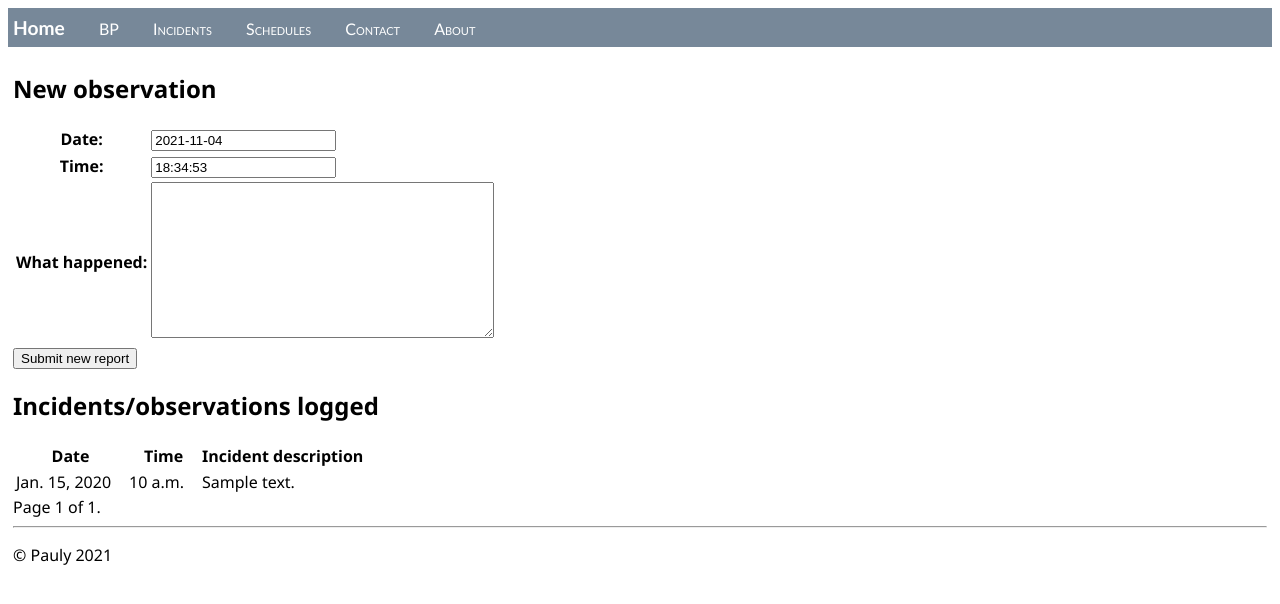
After one commit to PaulMGarrett/dj-nx, a Django app: page /incidents/ in a window 1280 px wide. The commit adds this page. Shown: the top 604 px of the page. Run offline with Django 3.2, Linux system fonts and the light colour scheme; tables that the repository leaves empty hold one stand-in row (values such as "Sample post").

Commit message:
Add pages, models and entry forms for blood pressure and Incidents (notes)

```diff
--- a/daily/forms.py
+++ b/daily/forms.py
@@ -1,8 +1,13 @@
 from django.forms import ModelForm
 
-from daily.models import Incident
+from daily.models import Incident, BloodPressure
 
 class IncidentForm(ModelForm):
     class Meta:
         model = Incident
         fields = ['date0', 'time0', 'description']
+
+class BloodPressureForm(ModelForm):
+    class Meta:
+        model = BloodPressure
+        fields = ['date0', 'time0', 'higher', 'lower', 'heart_rate']
--- a/daily/models.py
+++ b/daily/models.py
@@ -123,8 +123,45 @@ class Incident(models.Model):
         return f"{self.when0}: {self.description[:20]}"
 
     @classmethod
-    def now_data(cls):
+    def initial_data(cls):
         now = datetime.datetime.now()
         return {'date0': now.date(),
                 'time0': now.time(),
                 }
+
+class BloodPressure(models.Model):
+    date0 = models.DateField("date measured")
+    time0 = models.TimeField("time measured")
+    higher = models.IntegerField("systolic/higher")
+    lower = models.IntegerField("diastolic/lower")
+    heart_rate = models.IntegerField("beats per minute (or zero)", null=True)
+
+    @property
+    def date1(self):
+        return self.date0.strftime("%a %d/%m")
+
+    @property
+    def time1(self):
+        return self.time0.strftime("%H:%M")
+
+    @property
+    def when1(self):
+        return self.date1 + ' ' + self.time1
+
+    @property
+    def bp(self):
+        return f"{self.higher}/{self.lower}"
+    @property
+    def rate(self):
+        return f"{self.heart_rate}" if self.heart_rate else ""
+
+    def __str__(self):
+        return f"{self.when1} {self.bp}" + f"({self.heart_rate})" if self.heart_rate else ""
+
+    @classmethod
+    def initial_data(cls):
+        now = datetime.datetime.now()
+        return {'date0': now.date(),
+                'time0': now.time(),
+                'heart_rate': 0,
+                }
--- a/daily/templates/daily/about.html
+++ b/daily/templates/daily/about.html
@@ -3,5 +3,5 @@
 About Us
 {% endblock %}
 {% block content %}
-<p>About page for Django tutorial.</p>
+<p>About page for Nx medication tracker.</p>
 {% endblock %}
--- a/daily/templates/daily/contact.html
+++ b/daily/templates/daily/contact.html
@@ -3,5 +3,5 @@
 Contact Us
 {% endblock %}
 {% block content %}
-<p>Contact us by telepathy.</p>
+<p>Just turn your head and say hello!</p>
 {% endblock %}
--- /dev/null
+++ b/daily/templates/daily/incidents.html
@@ -0,0 +1,52 @@
+{% extends "daily/layout.html" %}
+{% block title %}
+    Incidents
+{% endblock %}
+{% block content %}
+<h2>New observation</h2>
+    <form action="" method="POST">
+        {% csrf_token %}
+        <table>
+            {{ new_incident_form }}
+        </table>
+        <input type="submit" value="Submit new report">
+    </form>
+
+    <h2>Incidents/observations logged</h2>
+    <table class="inc_list">
+        <thead>
+        <tr>
+            <th>Date</th>
+            <th>Time</th>
+            <th>Incident description</th>
+        </tr>
+        </thead>
+        <tbody>
+        {% for inc in page_obj %}
+        <tr>
+            <td>{{ inc.date0 }}</td>
+            <td>{{ inc.time0 }}</td>
+            <td>{{ inc.description }}</td>
+        </tr>
+        {% endfor %}
+        </tbody>
+    </table>
+
+    <div class="pagination">
+        <span class="step-links">
+            {% if page_obj.has_previous %}
+                <a href="?page=1">&laquo; first</a>
+                <a href="?page={{ page_obj.previous_page_number }}">previous</a>
+            {% endif %}
+
+            <span class="current">
+                Page {{ page_obj.number }} of {{ page_obj.paginator.num_pages }}.
+            </span>
+
+            {% if page_obj.has_next %}
+                <a href="?page={{ page_obj.next_page_number }}">next</a>
+                <a href="?page={{ page_obj.paginator.num_pages }}">last &raquo;</a>
+            {% endif %}
+        </span>
+    </div>
+{% endblock %}
--- a/daily/templates/daily/layout.html
+++ b/daily/templates/daily/layout.html
@@ -10,9 +10,11 @@
 <body>
 <div class="navbar">
     <a href="{% url 'home' %}" class="navbar-brand">Home</a>
+    <a href="{% url 'bp' %}" class="navbar-item">BP</a>
+    <a href="{% url 'incidents' %}" class="navbar-item">Incidents</a>
+    <a href="{% url 'schedules' %}" class="navbar-item">Schedules</a>
+    <a href="{% url 'contact' %}" class="navbar-item">Contact</a>
     <a href="{% url 'about' %}" class="navbar-item">About</a>
-    <a href="{% url 'contact' %}" class="navbar-item">Contact</a>
-    <a href="{% url 'schedules' %}" class="navbar-item">Schedules</a>
 </div>
 
 <div class="body-content">
@@ -20,7 +22,7 @@
     {% endblock %}
     <hr/>
     <footer>
-        <p>© 2018</p>
+        <p>© Pauly 2021</p>
     </footer>
 </div>
 </body>
--- a/daily/urls.py
+++ b/daily/urls.py
@@ -1,9 +1,8 @@
 from django.urls import path
-from daily import views
-from daily.models import Dose, Schedule
+from daily import models, views
 
 scheds_list_view = views.SchedListView.as_view(
-    queryset=Schedule.objects.order_by("-date0"),
+    queryset=models.Schedule.objects.order_by("-date0"),
     context_object_name="schedule_list",
     template_name="daily/schedules.html",
 )
@@ -19,4 +18,6 @@ urlpatterns = [
     path("contact/", views.contact, name="contact"),
     path("schedules/", scheds_list_view, name="schedules"),
     path("schedules/<int:pk>/", sched_detail_view, name="slots"),
+    path('incidents/', views.incidents, name='incidents'),
+    path('bp/', views.bp, name='bp'),
 ]
--- a/daily/views.py
+++ b/daily/views.py
@@ -4,25 +4,15 @@ from django.http import HttpResponse, HttpResponseRedirect
 from django.shortcuts import render
 from django.urls import reverse
 from django.views.generic import ListView, DetailView
+from django.core.paginator import Paginator
 
-from daily.forms import IncidentForm
-from daily.models import Schedule, Incident
+from daily import forms, models
 
 def home(request):
-    today_meds_schedule = Schedule.objects.order_by('-date0')[0]
+    today_meds_schedule = models.Schedule.objects.order_by('-date0')[0]
+    recent_incidents = models.Incident.objects.order_by('-date0', '-time0')[:3]
 
-    if request.method == 'POST':
-        incident_form = IncidentForm(request.POST)
-        if incident_form.is_valid():
-            incident_form.save()
-
-            return HttpResponseRedirect(reverse('home'))
-    else:
-        incident_form = IncidentForm(initial=Incident.now_data())
-
-    recent_incidents = Incident.objects.order_by('-date0', '-time0')[:3]
     context = {
-        'new_incident_form': incident_form,
         'recent_incidents': recent_incidents,
         'sched': today_meds_schedule,
     }
@@ -34,9 +24,53 @@ def about(request):
 def contact(request):
     return render(request, "daily/contact.html")
 
+def incidents(request):
+    incidents = models.Incident.objects.order_by('-date0', '-time0')
+    paginator=Paginator(incidents, 20)
+
+    if request.method == 'POST':
+        incident_form = forms.IncidentForm(request.POST)
+        if incident_form.is_valid():
+            incident_form.save()
+
+            return HttpResponseRedirect(reverse('incidents'))
+    else:
+        incident_form = forms.IncidentForm(initial=models.Incident.initial_data())
+        page_number = request.GET.get('page')
+        page_obj = paginator.get_page(page_number)
+
+    recent_incidents = models.Incident.objects.order_by('-date0', '-time0')[:3]
+    context = {
+        'page_obj': page_obj,
+        'new_incident_form': incident_form,
+    }
+    return render(request, "daily/incidents.html", context=context)
+
+def bp(request):
+    bps = models.BloodPressure.objects.order_by('-date0', '-time0')
+    paginator=Paginator(bps, 20)
+    page_number = request.GET.get('page')
+    page_obj = paginator.get_page(page_number)
+
+    if request.method == 'POST':
+        bp_form = forms.BloodPressureForm(request.POST)
+        if bp_form.is_valid():
+            bp_form.save()
+
+            return HttpResponseRedirect(reverse('bp'))
+    else:
+        bp_form = forms.BloodPressureForm(initial=models.BloodPressure.initial_data())
+
+    context = {
+        'page_obj': page_obj,
+        'new_bp_form': bp_form,
+    }
+    return render(request, "daily/bp.html", context=context)
+
+
 class SchedListView(ListView):
     """Renders the schedules page, with a list of all schedules."""
-    model = Schedule
+    model = models.Schedule
 
     def get_context_data(self, **kwargs):
         context = super().get_context_data(**kwargs)
@@ -44,7 +78,7 @@ class SchedListView(ListView):
 
 class SchedDetailView(DetailView):
     """Renders the slots page, with a list of all planned meds for a day."""
-    model = Schedule
+    model = models.Schedule
 
     def get_context_data(self, **kwargs):
         context = super().get_context_data(**kwargs)
```
Also changed, not shown: daily/templates/daily/bp.html (added, +54 -0 lines), daily/templates/daily/home.html (+0 -7 lines), daily/migrations/0004_bloodpressure.py (added).
